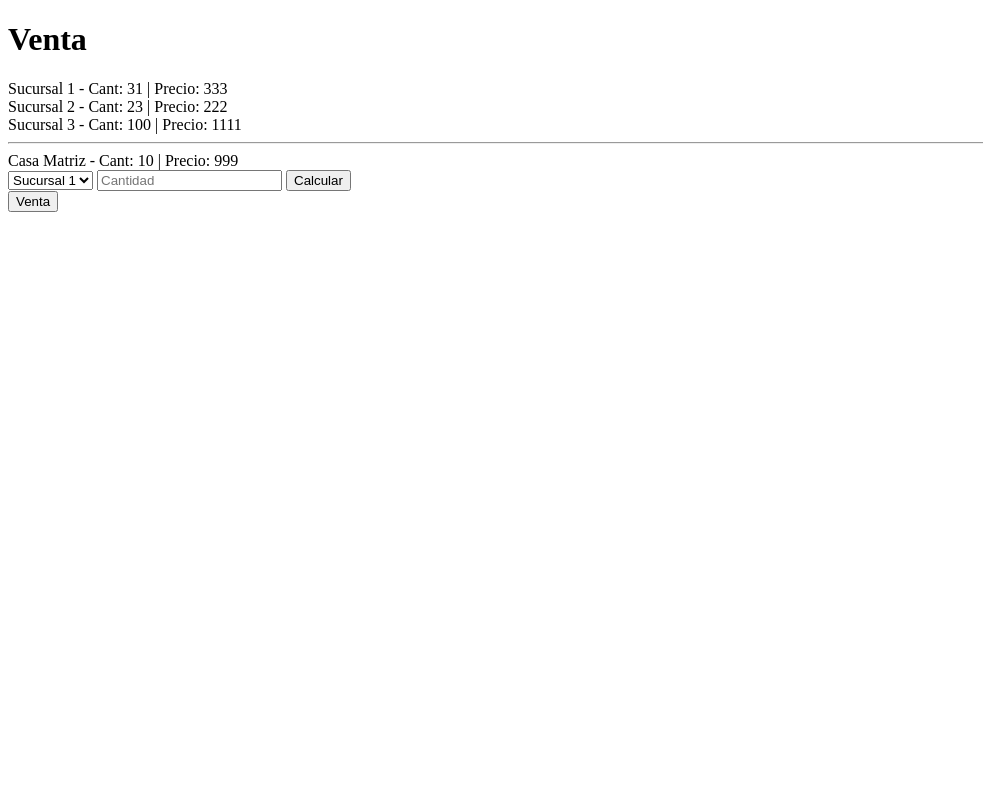
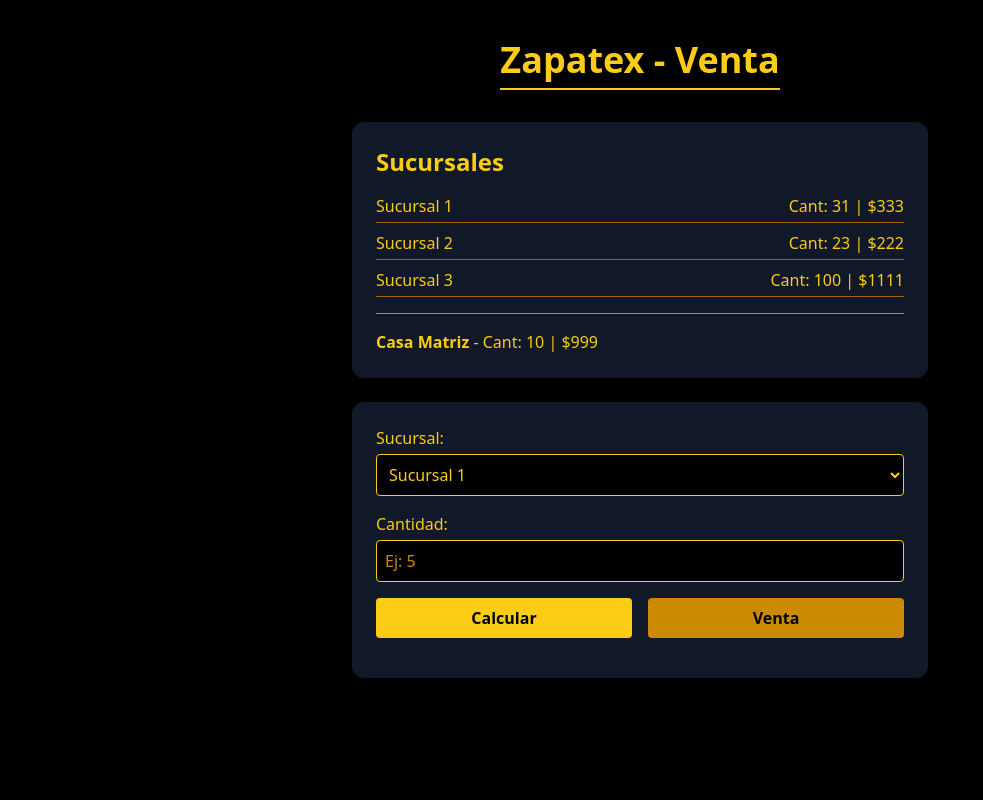
Before and after one commit to xvmrp/Zapatex, a Flask app: page / in a window 1280 px wide. Shown: the whole page, without its empty margins (0-983 px from the left). Run offline with Flask 3, Linux system fonts and the light colour scheme; some libraries are stand-ins or nearby versions.

Commit message:
💥 Página de venta minimalista con Tailwind y mejoras en Flask

```diff
--- /dev/null
+++ b/requirements.txt
@@ -0,0 +1,2 @@
+flask
+requests
--- a/templates/venta.html
+++ b/templates/venta.html
@@ -4,28 +4,53 @@
   <meta charset="UTF-8">
   <title>Zapatex - Venta</title>
   <script src="/static/js/script.js" defer></script>
+  <script src="https://cdn.tailwindcss.com"></script>
 </head>
-<body>
-  <h1>Venta</h1>
+<body class="bg-black text-yellow-400 font-sans min-h-screen flex flex-col items-center justify-start py-10">
 
-  <div id="sucursales">
+  <h1 class="text-4xl font-bold mb-8 border-b-2 border-yellow-400 pb-2">Zapatex - Venta</h1>
+
+  <div class="bg-gray-900 p-6 rounded-xl shadow-md w-full max-w-xl mb-6">
+    <h2 class="text-2xl font-semibold mb-4">Sucursales</h2>
+    <ul class="space-y-2">
       {% for nombre, datos in sucursales.items() %}
-      <div>{{ nombre }} - Cant: {{ datos.cantidad }} | Precio: {{ datos.precio }}</div>
+        <li class="flex justify-between border-b border-yellow-700 pb-1">
+          <span>{{ nombre }}</span>
+          <span>Cant: {{ datos.cantidad }} | ${{ datos.precio }}</span>
+        </li>
       {% endfor %}
-    <hr>
-    Casa Matriz - Cant: {{ casa_matriz.cantidad }} | Precio: {{ casa_matriz.precio }}
+    </ul>
+    <div class="mt-4 pt-4 border-t border-yellow-600">
+      <strong>Casa Matriz</strong> - Cant: {{ casa_matriz.cantidad }} | ${{ casa_matriz.precio }}
+    </div>
   </div>
 
-  <select id="selectSucursal">
+  <div class="bg-gray-900 p-6 rounded-xl shadow-md w-full max-w-xl space-y-4">
+    <div>
+      <label for="selectSucursal" class="block mb-1">Sucursal:</label>
+      <select id="selectSucursal" class="w-full p-2 rounded bg-black border border-yellow-400 text-yellow-400">
         {% for nombre in sucursales.keys() %}
           <option value="{{ nombre }}">{{ nombre }}</option>
         {% endfor %}
       </select>
+    </div>
 
-  <input type="number" id="cantidad" placeholder="Cantidad">
-  <button onclick="calcular()">Calcular</button>
+    <div>
+      <label for="cantidad" class="block mb-1">Cantidad:</label>
+      <input type="number" id="cantidad" placeholder="Ej: 5" class="w-full p-2 rounded bg-black border border-yellow-400 text-yellow-400 placeholder-yellow-600">
+    </div>
 
-  <div id="resultados"></div>
-  <button onclick="realizarVenta()">Venta</button>
+    <div class="flex gap-4">
+      <button onclick="calcular()" class="flex-1 bg-yellow-400 text-black font-bold py-2 px-4 rounded hover:bg-yellow-300 transition">
+        Calcular
+      </button>
+      <button onclick="realizarVenta()" class="flex-1 bg-yellow-600 text-black font-bold py-2 px-4 rounded hover:bg-yellow-500 transition">
+        Venta
+      </button>
+    </div>
+
+    <div id="resultados" class="mt-4 text-sm text-yellow-300"></div>
+  </div>
+
 </body>
 </html>
```
Lines whose indentation alone changed are shown as unchanged.
